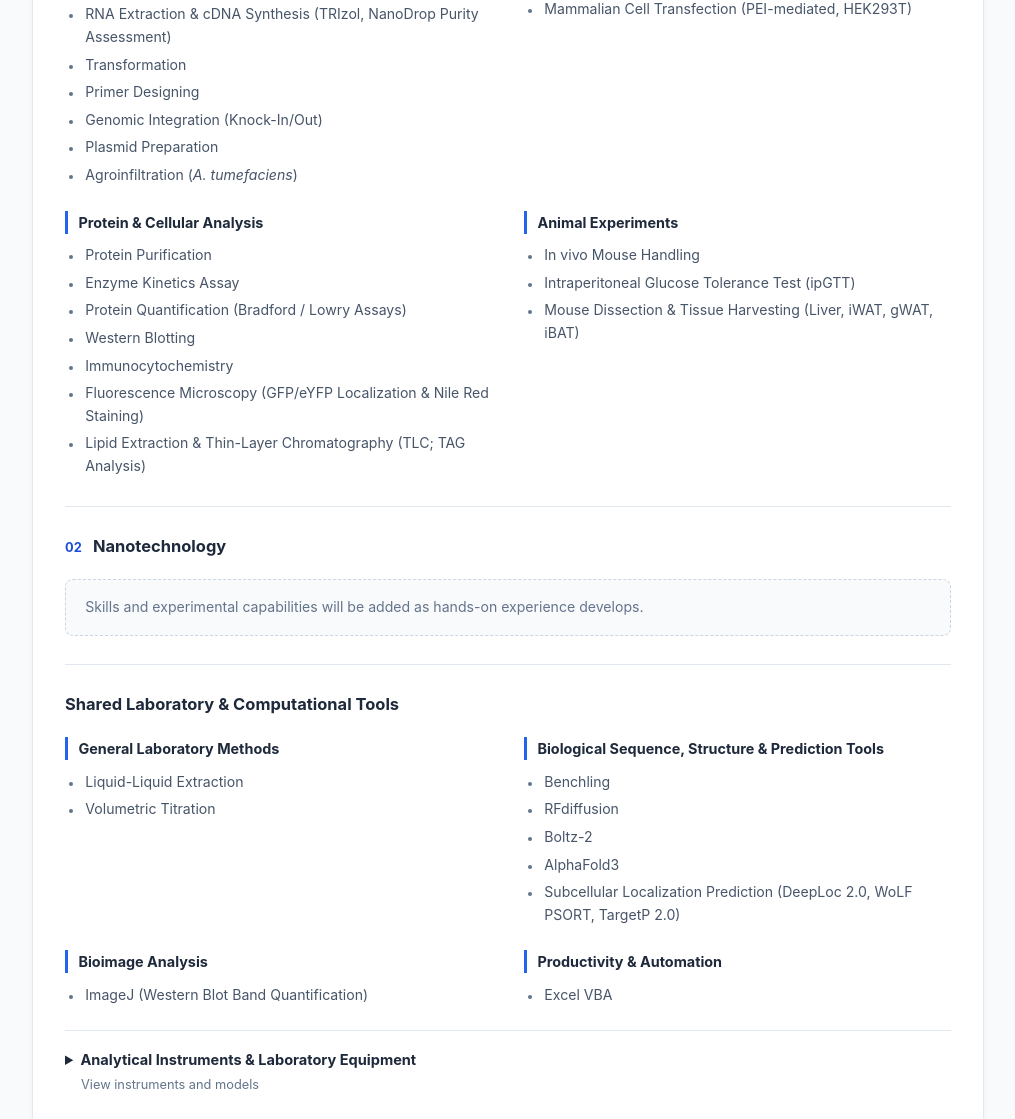
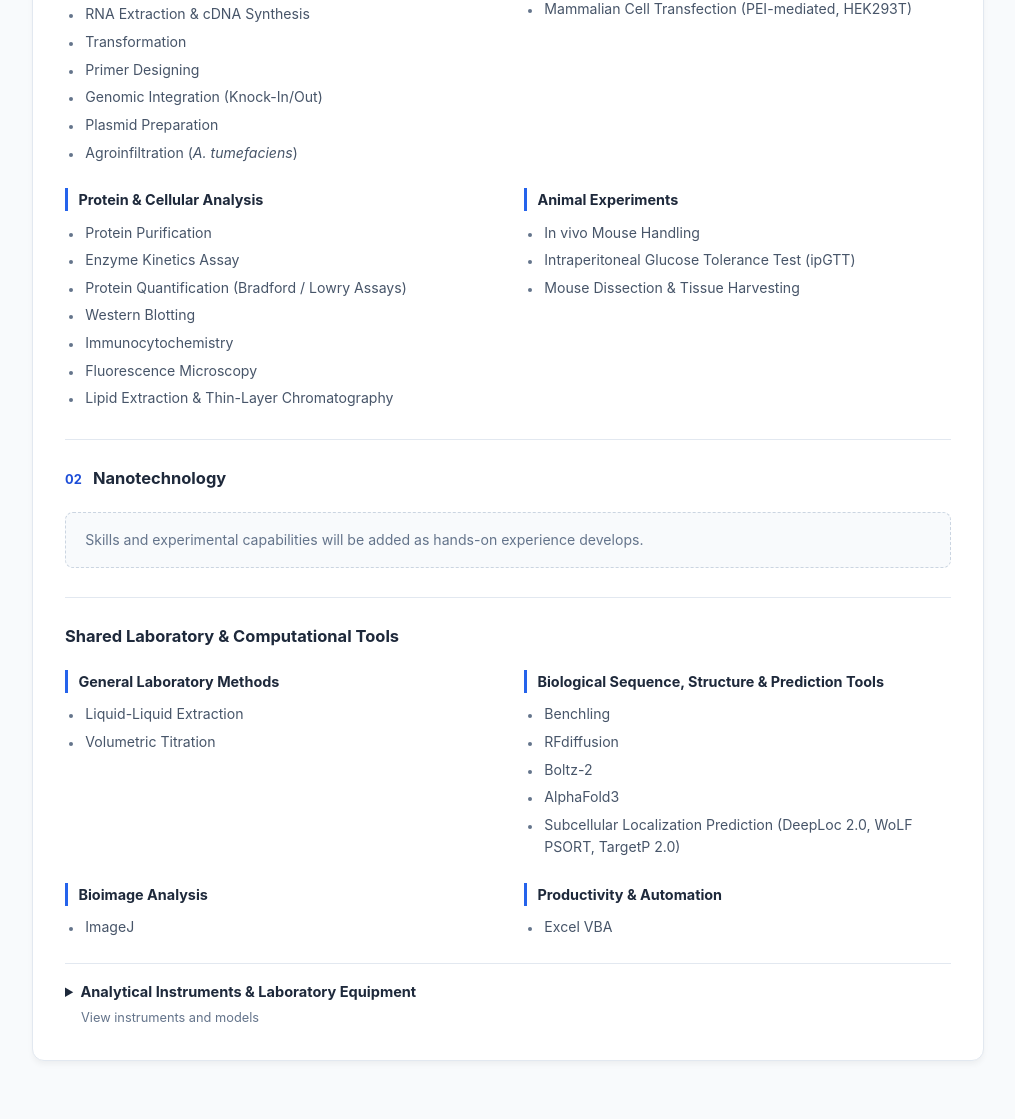
Before and after one commit to ohmazing-SM/ohmazing-SM.github.io, a plain HTML site: page education.html in a window 1280 px wide. Shown: the part 1581-2700 px from the top of the page, without its empty margins (132-1147 px from the left). Drawn offline with Linux system fonts and the light colour scheme.

Commit message:
education.html

```diff
--- a/education.html
+++ b/education.html
@@ -196,7 +196,7 @@
 <span aria-hidden="true" class="field-number">01</span>
 <h3 class="field-title" id="molecular-title">Molecular Biology</h3>
 </div>
-<div class="capability-grid"><div class="capability-group"><h4>Gene &amp; Genome Engineering</h4><ul class="skill-list"><li>Gene Cloning</li><li>PCR</li><li>RT-qPCR (C<sub>q</sub> Analysis; 2<sup>−ΔΔC<sub>q</sub></sup> Method)</li><li>RNA Extraction &amp; cDNA Synthesis (TRIzol, NanoDrop Purity Assessment)</li><li>Transformation</li><li>Primer Designing</li><li>Genomic Integration (Knock-In/Out)</li><li>Plasmid Preparation</li><li>Agroinfiltration (<i>A. tumefaciens</i>)</li></ul></div><div class="capability-group"><h4>Cell Culture &amp; Bioprocessing</h4><ul class="skill-list"><li>Flask-scale Culture</li><li>Fermenter-scale Culture</li><li>Mammalian Cell Subculture</li><li>Mammalian Cell Transfection (PEI-mediated, HEK293T)</li></ul></div><div class="capability-group"><h4>Protein &amp; Cellular Analysis</h4><ul class="skill-list"><li>Protein Purification</li><li>Enzyme Kinetics Assay</li><li>Protein Quantification (Bradford / Lowry Assays)</li><li>Western Blotting</li><li>Immunocytochemistry</li><li>Fluorescence Microscopy (GFP/eYFP Localization &amp; Nile Red Staining)</li><li>Lipid Extraction &amp; Thin-Layer Chromatography (TLC; TAG Analysis)</li></ul></div><div class="capability-group"><h4>Animal Experiments</h4><ul class="skill-list"><li>In vivo Mouse Handling</li><li>Intraperitoneal Glucose Tolerance Test (ipGTT)</li><li>Mouse Dissection &amp; Tissue Harvesting (Liver, iWAT, gWAT, iBAT)</li></ul></div></div>
+<div class="capability-grid"><div class="capability-group"><h4>Gene &amp; Genome Engineering</h4><ul class="skill-list"><li>Gene Cloning</li><li>PCR</li><li>RT-qPCR (C<sub>q</sub> Analysis; 2<sup>−ΔΔC<sub>q</sub></sup> Method)</li><li>RNA Extraction &amp; cDNA Synthesis</li><li>Transformation</li><li>Primer Designing</li><li>Genomic Integration (Knock-In/Out)</li><li>Plasmid Preparation</li><li>Agroinfiltration (<i>A. tumefaciens</i>)</li></ul></div><div class="capability-group"><h4>Cell Culture &amp; Bioprocessing</h4><ul class="skill-list"><li>Flask-scale Culture</li><li>Fermenter-scale Culture</li><li>Mammalian Cell Subculture</li><li>Mammalian Cell Transfection (PEI-mediated, HEK293T)</li></ul></div><div class="capability-group"><h4>Protein &amp; Cellular Analysis</h4><ul class="skill-list"><li>Protein Purification</li><li>Enzyme Kinetics Assay</li><li>Protein Quantification (Bradford / Lowry Assays)</li><li>Western Blotting</li><li>Immunocytochemistry</li><li>Fluorescence Microscopy</li><li>Lipid Extraction &amp; Thin-Layer Chromatography</li></ul></div><div class="capability-group"><h4>Animal Experiments</h4><ul class="skill-list"><li>In vivo Mouse Handling</li><li>Intraperitoneal Glucose Tolerance Test (ipGTT)</li><li>Mouse Dissection &amp; Tissue Harvesting</li></ul></div></div>
 </section>
 <section aria-labelledby="nano-title" class="field-section">
 <div class="field-heading">
@@ -211,7 +211,7 @@
 <div class="capability-grid shared-tools-grid">
 <div class="capability-group"><h4>General Laboratory Methods</h4><ul class="skill-list"><li>Liquid-Liquid Extraction</li><li>Volumetric Titration</li></ul></div>
 <div class="capability-group"><h4>Biological Sequence, Structure &amp; Prediction Tools</h4><ul class="skill-list"><li>Benchling</li><li>RFdiffusion</li><li>Boltz-2</li><li>AlphaFold3</li><li>Subcellular Localization Prediction (DeepLoc 2.0, WoLF PSORT, TargetP 2.0)</li></ul></div>
-<div class="capability-group"><h4>Bioimage Analysis</h4><ul class="skill-list"><li>ImageJ (Western Blot Band Quantification)</li></ul></div>
+<div class="capability-group"><h4>Bioimage Analysis</h4><ul class="skill-list"><li>ImageJ</li></ul></div>
 <div class="capability-group"><h4>Productivity &amp; Automation</h4><ul class="skill-list"><li>Excel VBA</li></ul></div>
 </div>
 <details class="equipment-panel">
```
